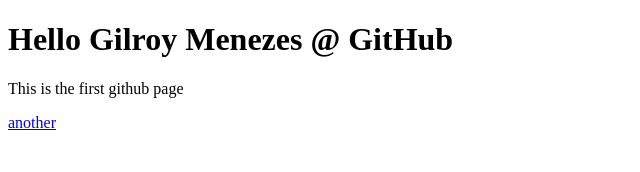
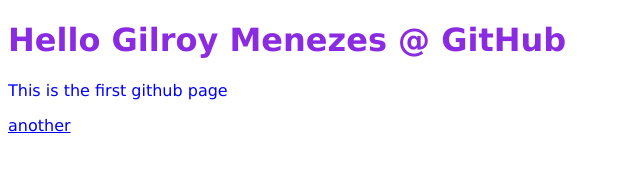
Before and after one commit to gilroymenezes-github/gilroymenezes-github.github.io, a plain HTML site: page index.html in a window 1280 px wide. Shown: the whole page, without its empty margins (0-640 px from the left). Drawn offline with Linux system fonts and the light colour scheme.

Commit message:
initial css styles

```diff
--- a/index.html
+++ b/index.html
@@ -1,8 +1,13 @@
 <!DOCTYPE html>
 <html>
+    <head>
+        <link rel="stylesheet" href="styles.css" />
+    </head>
     <body>
         <h1>Hello Gilroy Menezes @ GitHub</h1>
-        <p>This is the first github page</p>
+        <div class="foo">
+            <p>This is the first github page</p>
+        </div>
         <a href="another.html">another</a>
     </body>
 </html>
--- /dev/null
+++ b/styles.css
@@ -0,0 +1,10 @@
+body {
+    font-family: Verdana, Geneva, Tahoma, sans-serif;
+}
+h1 {
+    color: blueviolet;
+}
+
+.foo {
+    color: blue;
+}
```
Also changed, not shown: another.html (+3 -0 lines).
